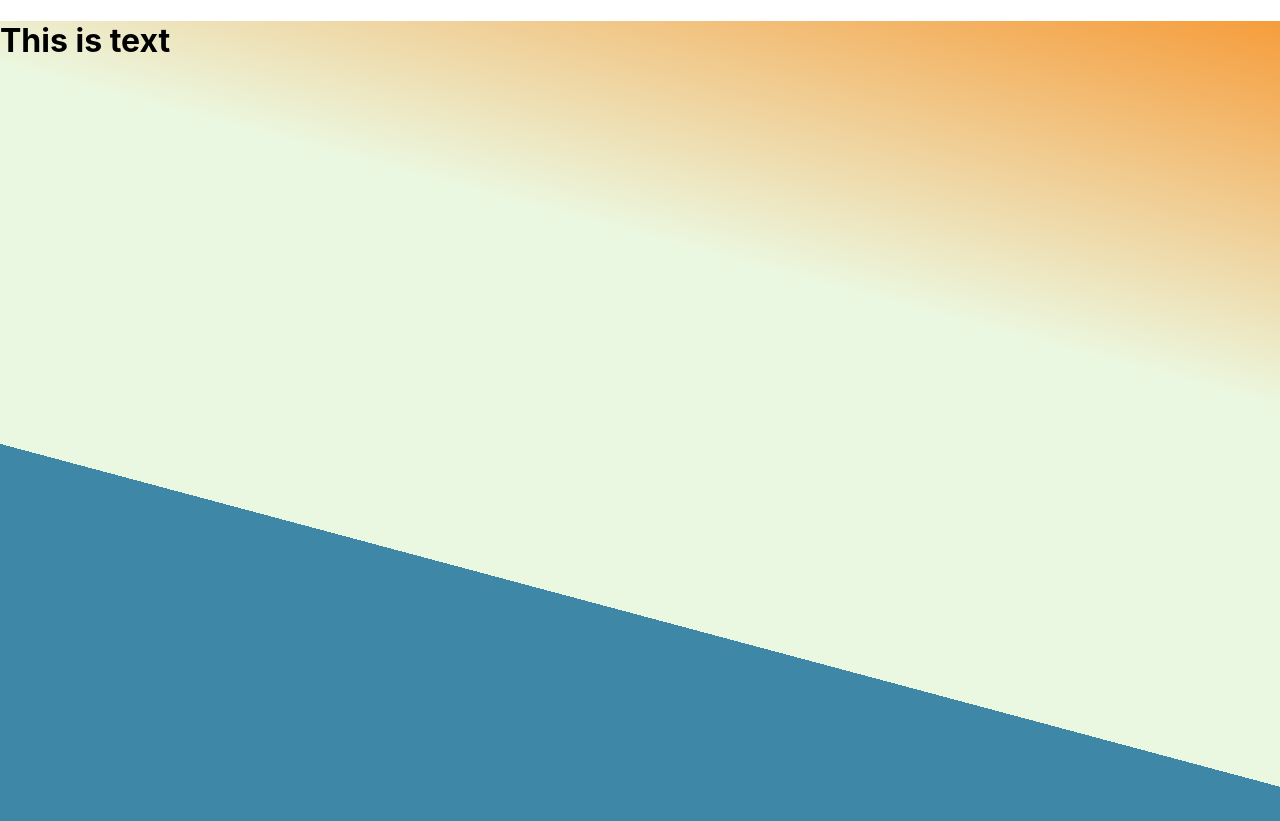
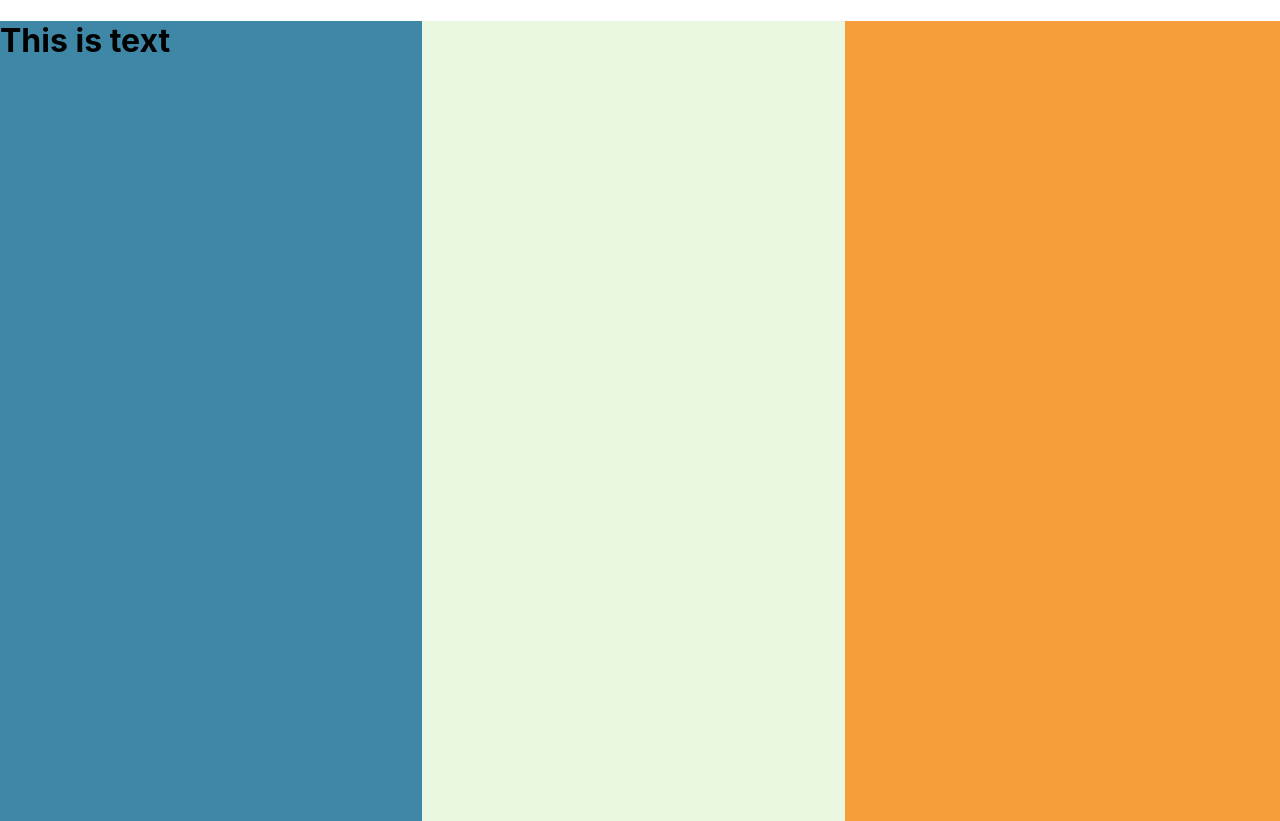
Before and after one commit to DanielMrva/Shapes_and_colors, a React (Create React App) app: page / in a window 1280 px wide. Built offline with nearby package versions, Linux system fonts and the light colour scheme.

Commit message:
extra ) messed up the linear gradient thing I was doing with the stops.  Now I can move on.

```diff
--- a/src/backgrounds/BackgroundOne.js
+++ b/src/backgrounds/BackgroundOne.js
@@ -2,7 +2,9 @@ import React from "react";
 
 const styles = {
     gradient: {
-        background: 'linear-gradient(15deg, rgba(63,135,166,1) 0 33%, rgba(235,248,225,1) 0 66%, rgba(246,157,60,1)) 0 100%',
+        background: `linear-gradient(to right, rgba(63,135,166,1) 33% , rgba(235,248,225,1) 33% 66%, rgba(246,157,60,1) 66% 100%
+        `,
+        // background: 'linear-gradient(red 0%, orange 25%, yellow 50%, green 75%, blue 100%)',
         // -webkit-background-size: 'cover',
         // -moz-background-size: 'cover',
         // -o-background-size: 'cover',
```
